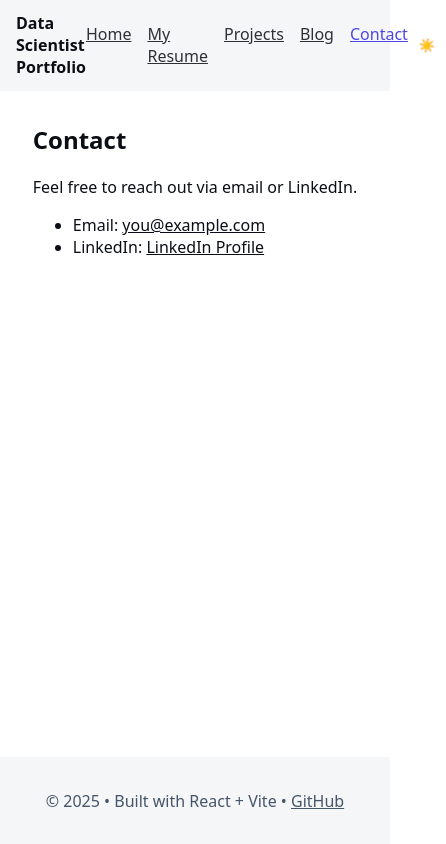
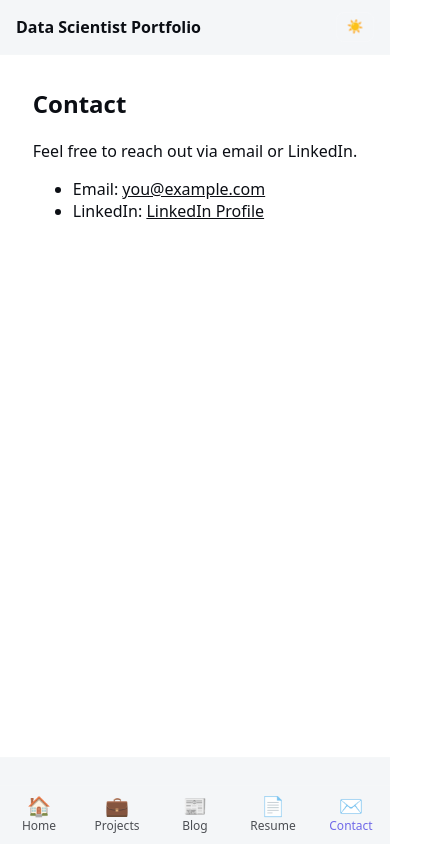
Before and after one commit to sachinjangir8/portfolio, a React (Vite) app: page /contact in a window 390 px wide. Shown: the whole page, 446 px wide, since content can reach past the window. Built offline with nearby package versions, Linux system fonts and the light colour scheme.

Commit message:
icon problem solved

```diff
--- a/src/App.css
+++ b/src/App.css
@@ -102,3 +102,40 @@
   border: 1px solid var(--accent);
   margin-left: 0.5rem;
 }
+
+/* Mobile bottom navigation */
+.mobile-nav {
+  position: fixed;
+  left: 0;
+  right: 0;
+  bottom: 0;
+  background: var(--panel);
+  border-top: 1px solid rgba(255,255,255,0.06);
+  display: none;
+}
+.mobile-nav-inner {
+  max-width: 1100px;
+  margin: 0 auto;
+  display: grid;
+  grid-template-columns: repeat(5, 1fr);
+}
+.mobile-link {
+  display: flex;
+  flex-direction: column;
+  align-items: center;
+  justify-content: center;
+  padding: 0.6rem 0.2rem;
+  text-decoration: none;
+  color: var(--text);
+  opacity: 0.9;
+}
+.mobile-link .icon { font-size: 1.2rem; line-height: 1; }
+.mobile-link .label { font-size: 0.75rem; opacity: 0.8; margin-top: 0.15rem; }
+.mobile-link.active { color: var(--accent); opacity: 1; }
+
+@media (max-width: 768px) {
+  /* Hide desktop nav links on mobile; bottom MobileNav will be used */
+  .links { display: none; }
+  .mobile-nav { display: block; padding-bottom: max(0env(safe-area-inset-bottom), 0px); }
+  .content { padding-bottom: 4.25rem; }
+}
--- a/src/App.jsx
+++ b/src/App.jsx
@@ -1,12 +1,13 @@
-import { BrowserRouter, Routes, Route } from 'react-router-dom'
-import Navbar from './components/Navbar'
-import Footer from './components/Footer'
-import Home from './pages/Home'
-import Resume from './pages/Resume'
-import Projects from './pages/Projects'
-import Blog from './pages/Blog'
-import Contact from './pages/Contact'
-import './App.css'
+import { BrowserRouter, Routes, Route } from "react-router-dom";
+import Navbar from "./components/Navbar";
+import Footer from "./components/Footer";
+import MobileNav from "./components/MobileNav";
+import Home from "./pages/Home";
+import Resume from "./pages/Resume";
+import Projects from "./pages/Projects";
+import Blog from "./pages/Blog";
+import Contact from "./pages/Contact";
+import "./App.css";
 
 export default function App() {
   return (
@@ -22,8 +23,9 @@ export default function App() {
             <Route path="/contact" element={<Contact />} />
           </Routes>
         </main>
+        <MobileNav />
         <Footer />
       </div>
     </BrowserRouter>
-  )
+  );
 }
--- /dev/null
+++ b/src/components/MobileNav.jsx
@@ -0,0 +1,75 @@
+import { NavLink } from "react-router-dom";
+
+export default function MobileNav() {
+  return (
+    <nav
+      className="mobile-nav"
+      role="navigation"
+      aria-label="Mobile quick navigation"
+    >
+      <div className="mobile-nav-inner">
+        <NavLink
+          to="/"
+          end
+          className={({ isActive }) =>
+            `mobile-link${isActive ? " active" : ""}`
+          }
+          aria-label="Home"
+        >
+          <span className="icon" aria-hidden>
+            🏠
+          </span>
+          <span className="label">Home</span>
+        </NavLink>
+        <NavLink
+          to="/projects"
+          className={({ isActive }) =>
+            `mobile-link${isActive ? " active" : ""}`
+          }
+          aria-label="Projects"
+        >
+          <span className="icon" aria-hidden>
+            💼
+          </span>
+          <span className="label">Projects</span>
+        </NavLink>
+        <NavLink
+          to="/blog"
+          className={({ isActive }) =>
+            `mobile-link${isActive ? " active" : ""}`
+          }
+          aria-label="Blog"
+        >
+          <span className="icon" aria-hidden>
+            📰
+          </span>
+          <span className="label">Blog</span>
+        </NavLink>
+        <NavLink
+          to="/resume"
+          className={({ isActive }) =>
+            `mobile-link${isActive ? " active" : ""}`
+          }
+          aria-label="Resume"
+        >
+          <span className="icon" aria-hidden>
+            📄
+          </span>
+          <span className="label">Resume</span>
+        </NavLink>
+        <NavLink
+          to="/contact"
+          className={({ isActive }) =>
+            `mobile-link${isActive ? " active" : ""}`
+          }
+          aria-label="Contact"
+        >
+          <span className="icon" aria-hidden>
+            ✉️
+          </span>
+          <span className="label">Contact</span>
+        </NavLink>
+      </div>
+    </nav>
+  );
+}
```
